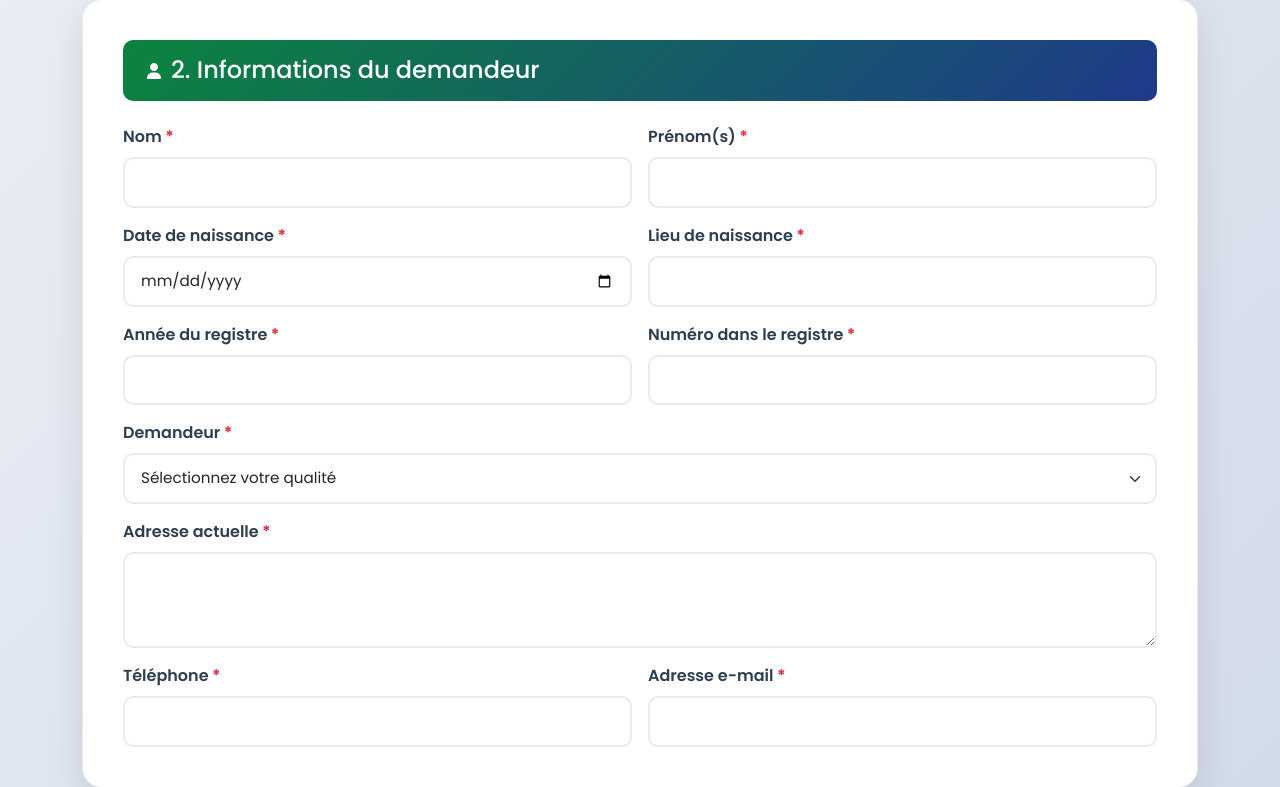
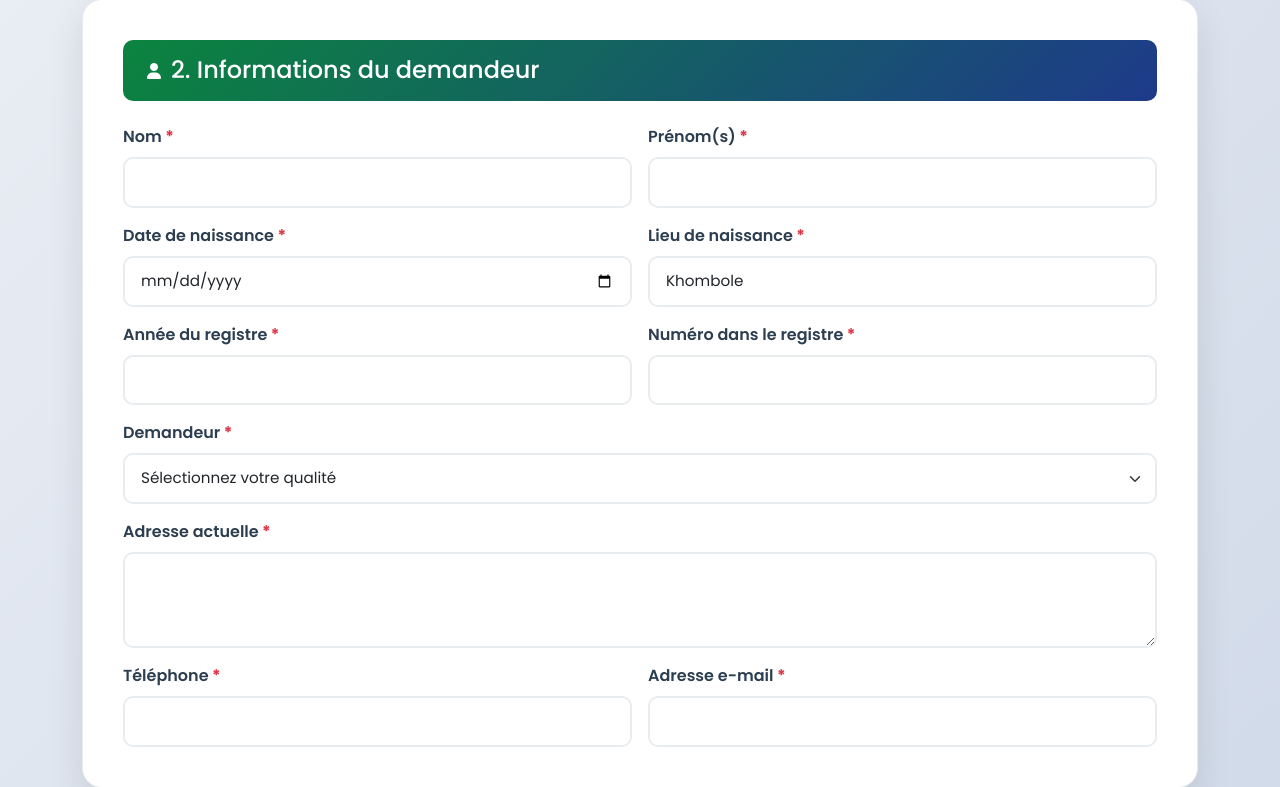
Before and after one commit to SySamba/extrait-en-ligne, a PHP site: page /mairie-khombole/demande_acte.php in a window 1280 px wide. Shown: the part 1145-1932 px from the top of the page. Run offline with PHP 8.4, Linux system fonts and the light colour scheme.

Commit message:
first commit

```diff
--- a/demande_acte.php
+++ b/demande_acte.php
@@ -540,7 +540,7 @@
                     </div>
                     <div class="col-md-6">
                         <label for="lieu_naissance" class="form-label required-field">Lieu de naissance</label>
-                        <input type="text" class="form-control" id="lieu_naissance" name="lieu_naissance" required>
+                        <input type="text" class="form-control" id="lieu_naissance" name="lieu_naissance" value="Khombole" required>
                         <div class="invalid-feedback">
                             Veuillez saisir votre lieu de naissance.
                         </div>
```
